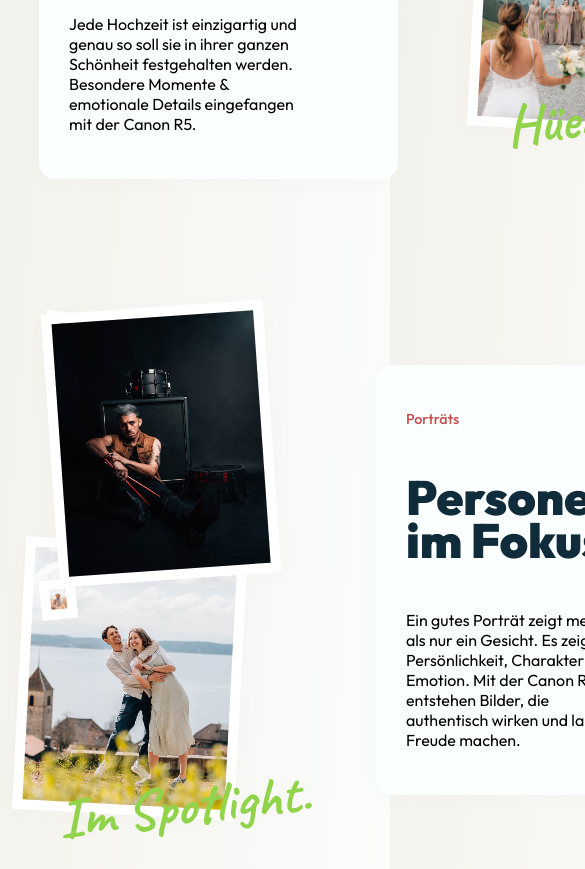
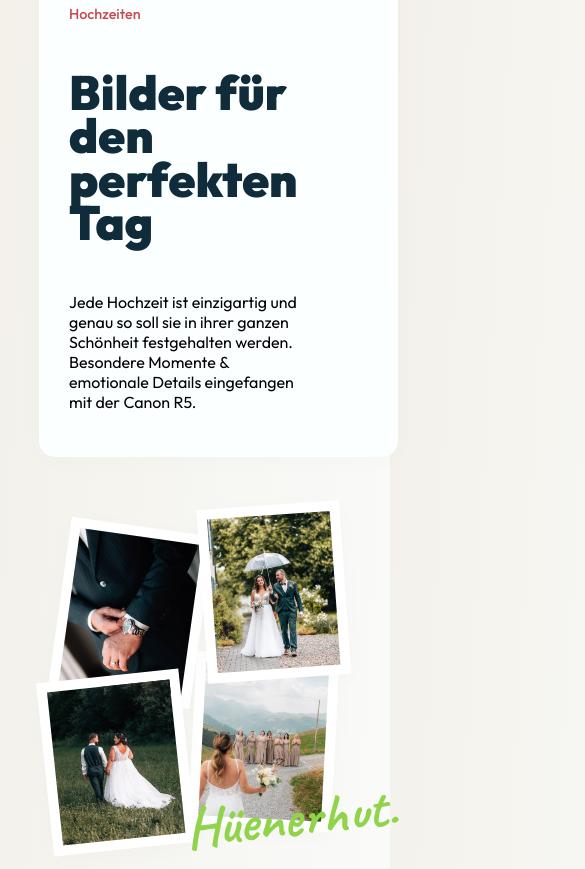
Before and after one commit to joeluxjakob/IM1_Canon_R5, a plain HTML site: page index.html in a window 390 px wide. Shown: the part 3101-3970 px from the top of the page, 585 px wide, since content can reach past the window. Drawn offline with Linux system fonts and the light colour scheme.

Commit message:
Home responsive & Anpassungen
Erste Media Queries wurden erstellt. Kleinere Anpassungen wurden im Code vorgenommen.

```diff
--- a/css/style.css
+++ b/css/style.css
@@ -50,6 +50,7 @@
     margin: 0;
     padding: 0;
     font-family: var(--font-main);
+    box-sizing: border-box;
 }
 
 body {
@@ -109,6 +110,7 @@ header {
     color: var(--color-button-text);
     cursor: pointer;
     justify-self: end;
+    text-decoration: none;
 }
 
 .btn:hover {
@@ -313,12 +315,13 @@ h3 {
 
 .ref-gallery {
     display: grid;
-    grid-template-columns: 1fr 1fr;
+    grid-template-columns: repeat(2, minmax(0, 1fr));  /* beide Spalten exakt gleich breit */
+    width: 100%;                           /* feste Bezugsgrösse, max. 32rem */
     justify-self: center;
 }
 
 .polaroid {
-    width: 80%;
+    max-width: 80%;
     object-fit: cover;
     border: 10px solid white;
     box-shadow: var(--box-shadow);
@@ -331,7 +334,7 @@ h3 {
 
 .polaroid:nth-child(2) {
     rotate: -4deg;
-    translate: -4% 0;
+    translate: -11% 0;
     z-index: 2;
 }
 
@@ -352,7 +355,6 @@ h3 {
     white-space: nowrap;
     margin-top: -4.5rem;
     rotate: -6deg;
-    line-height: 0.9;
 }
 
 /* Footer */
@@ -433,3 +435,28 @@ footer {
     border-top: 1px solid color-mix(in srgb, var(--color-text) 20%, transparent);
     font-size: 0.75rem;
 }
+
+@media (max-width: 1120px) {
+    .specs-grid {
+        grid-template-columns: repeat(2, minmax(0, 1fr)); /* 2 Karten pro Zeile */
+    }
+}
+
+@media (max-width: 800px) {
+    .ref {
+        grid-template-columns: 1fr;
+        gap: 3rem;
+    }
+    .ref:nth-child(even) .ref-card {
+        order: 0;                    /* auf dem Handy immer Text zuerst */
+    }
+    .specs-card-big {
+        grid-template-columns: repeat(1, minmax(0, 1fr)); /* 2 Karten pro Zeile */
+    }
+}
+
+@media (max-width: 640px) {
+    .specs-grid {
+        grid-template-columns: repeat(1, minmax(0, 1fr)); /* 2 Karten pro Zeile */
+    }
+}
```
